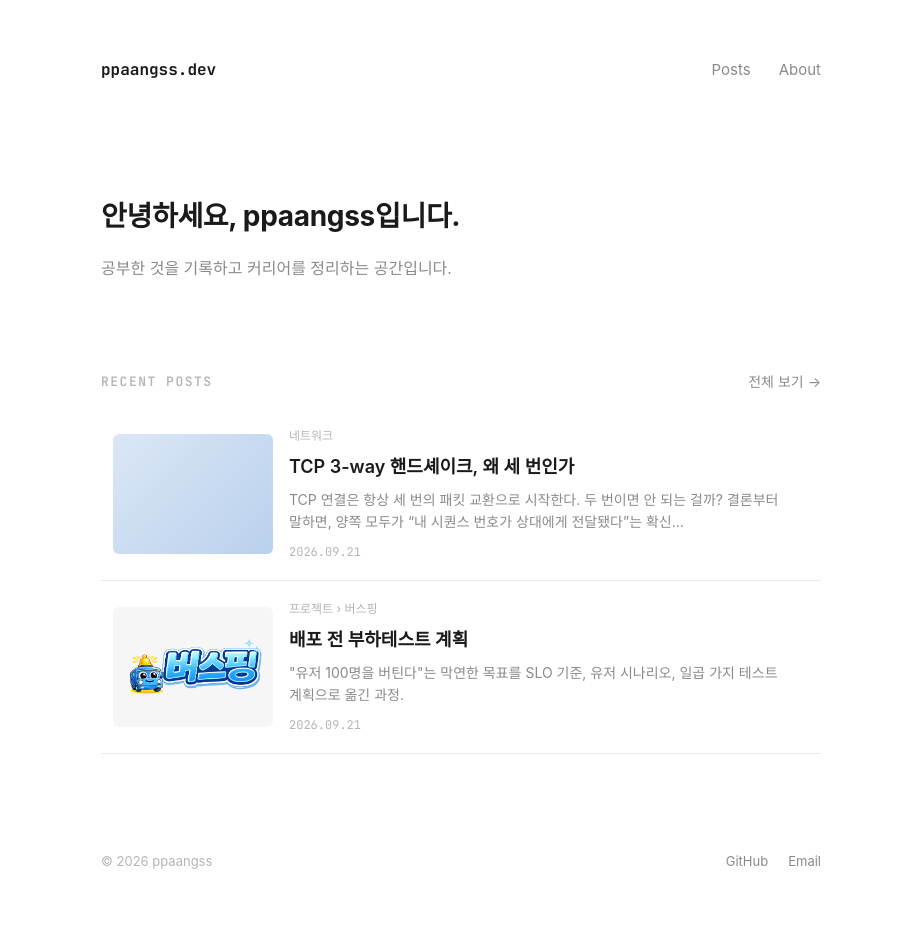
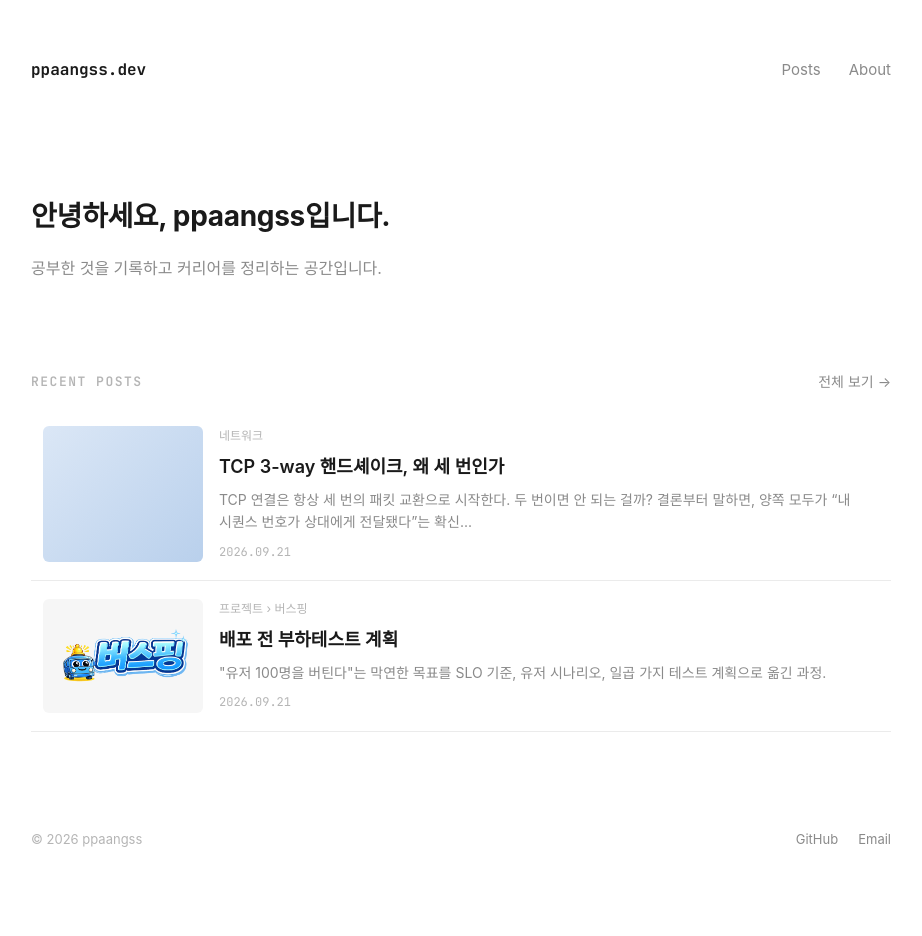
Before and after one commit to ppaangss/ppaangss.github.io, a Jekyll site: the page built from index.html, in a window 1280 px wide. Shown: the whole page, without its empty margins (179-1101 px from the left). Built offline with Jekyll 4.4.1, drawn with Linux system fonts in a browser that asks for light colours; some web fonts are replaced; after the commit the page ends 914 px from its top, so only the background shows below that.

Commit message:
feat: 본문 폭 900, 썸네일 항목 높이에 맞춤

```diff
--- a/assets/css/main.css
+++ b/assets/css/main.css
@@ -40,7 +40,7 @@ a { color: inherit; text-decoration: none; }
 .mono { font-family: var(--font-mono); }
 
 .wrap {
-  max-width: 760px;
+  max-width: 900px;
   margin: 0 auto;
   padding: 56px 20px 64px;
   display: flex;
@@ -116,7 +116,7 @@ main { flex: 1; }
 
 .post-list .row {
   display: flex;
-  align-items: center;
+  align-items: stretch;
   gap: 16px;
   padding: 18px 0 18px 12px;
   border-bottom: 1px solid var(--border);
@@ -125,7 +125,9 @@ main { flex: 1; }
 .thumb {
   flex-shrink: 0;
   width: 160px;
-  height: 120px;
+  height: auto;
+  align-self: stretch;
+  min-height: 110px;
   border-radius: 6px;
   object-fit: cover;
   background: var(--code-bg);
@@ -410,7 +412,7 @@ html { scroll-behavior: smooth; }
   .wrap { padding-top: 32px; }
   .hero { padding-top: 64px; }
   .recent { padding-top: 64px; }
-  .thumb { width: 104px; height: 78px; }
+  .thumb { width: 104px; min-height: 78px; }
   .post-title { font-size: 26px; }
   .post-list .row { gap: 12px; padding-left: 0; }
   .row-title { font-size: 16px; }
```
